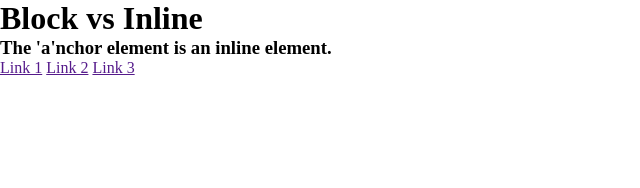
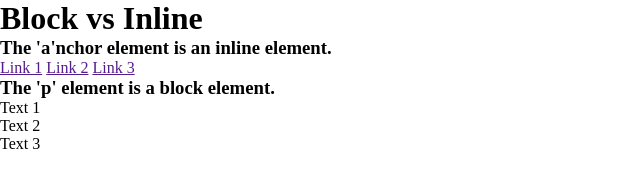
Before and after one commit to ms-dariyansim-xo/WEEK-ONE, a plain HTML site: page 1BlockvsInline.html in a window 1280 px wide. Shown: the whole page, without its empty margins (0-640 px from the left). Drawn offline with Linux system fonts and the light colour scheme.

Commit message:
Update 1BlockvsInline.html
see notes on ways to add styles

```diff
--- a/1BlockvsInline.html
+++ b/1BlockvsInline.html
@@ -9,7 +9,7 @@
 
 <style>
 
-    *{
+*{
         margin: 0;
         padding: 0;
     }
@@ -29,9 +29,14 @@
     <a href="">Link 2</a>
     <a href="">Link 3</a>
 
-    <p></p>
-    <p></p>
-    <p></p>
+    <h3>The 'p' element is a block element.</h3>
+
+    <p>Text 1</p>
+    <p>Text 2</p>
+    <p>Text 3</p>
+
+    <!--Stylesheet is one of three basic ways to add styles. Inline styling is another, not maintainable. Last option,
+    style tags like used in this html page.-->
 
 </body>
 </html>
```
